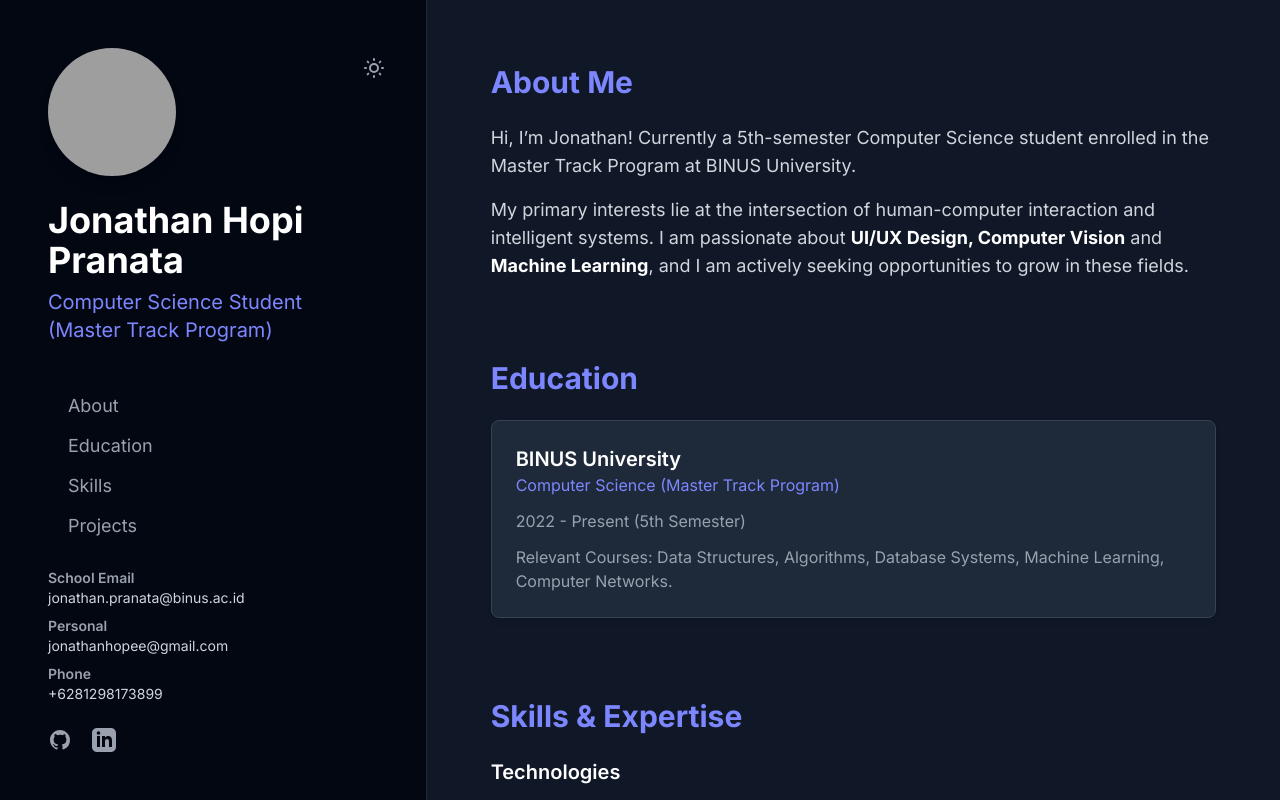
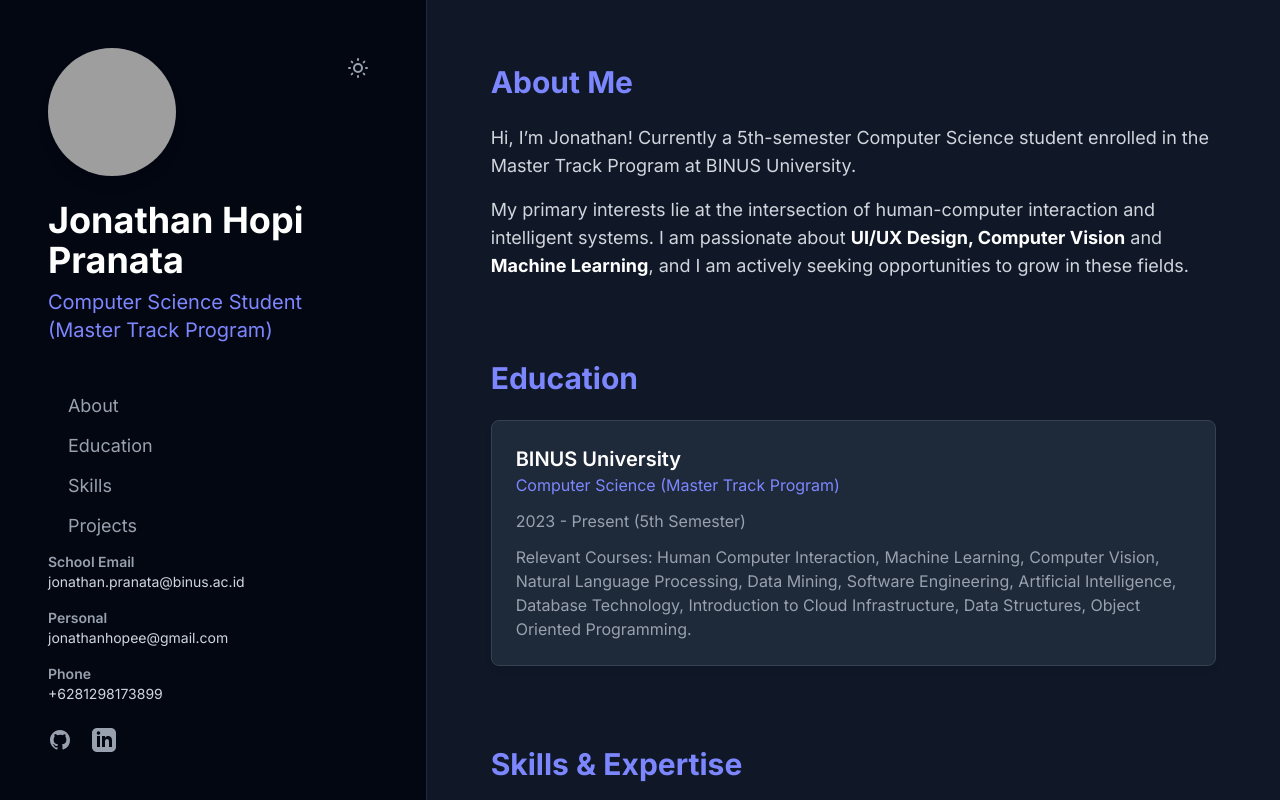
Before and after one commit to Jehopss/my-portofolio, a Next.js app: page / in a window 1280 px wide. Built offline with nearby package versions, Linux system fonts and the light colour scheme; grey boxes are pictures that could not be loaded.

Commit message:
Corrected spelling

```diff
--- a/next.config.ts
+++ b/next.config.ts
@@ -1,17 +1,17 @@
 // Ini buat deployment
-/** @type {import('next').NextConfig} */
+// /** @type {import('next').NextConfig} */
 
-const nextConfig = {
-  output: "export",
-}
+// const nextConfig = {
+//   output: "export",
+// }
 
-module.exports = nextConfig;
+// module.exports = nextConfig;
 
 
 // Ini buat dev
-// /** @type {import('next').NextConfig} */
-// const nextConfig = {
-//   reactStrictMode: true,
-// };
+/** @type {import('next').NextConfig} */
+const nextConfig = {
+  reactStrictMode: true,
+};
 
-// module.exports = nextConfig;
+module.exports = nextConfig;
--- a/src/app/page.tsx
+++ b/src/app/page.tsx
@@ -23,6 +23,9 @@ const expertiseAreas = [
   "Database",
   "Data Analysis",
   "Machine Learning",
+  "Computer Vision",
+  "Natural Language Processing",
+  "Data Mining",
   "Computer Networks",
 ];
 
@@ -39,38 +42,17 @@ export default function Home() {
                  }`}
     >
       <header
-        className={`md:w-2/5 lg:w-1/3 md:h-screen md:sticky md:top-0 p-8 md:p-12 flex flex-col justify-between border-b md:border-b-0 md:border-r
+        // 1. TAMBAHKAN 'relative' DI SINI
+        className={`md:w-2/5 lg:w-1/3 md:h-screen md:sticky md:top-0 p-8 md:p-12 flex flex-col justify-between border-b md:border-b-0 md:border-r relative
                    ${
                      isDarkMode
                        ? "bg-gray-950 border-gray-800"
                        : "bg-white border-gray-200"
                    }`}
       >
-        <div>
-          <div className="flex justify-between items-start mb-6">
-            <div className="flex flex-col items-center md:items-start text-center md:text-left">
-              <Image
-                src={profilePic.src}
-                alt="Jonathan Hopi Pranata"
-                width={128}
-                height={128}
-                className="w-32 h-32 rounded-full mb-6 shadow-lg object-cover object-[50%_10%]"
-              />
-              <h1
-                className={`text-4xl font-bold mb-2
-                           ${isDarkMode ? "text-white" : "text-gray-900"}`}
-              >
-                Jonathan Hopi Pranata
-              </h1>
-              <h2
-                className={`text-xl mb-6
-                           ${isDarkMode ? "text-indigo-400" : "text-blue-700"}`}
-              >
-                Computer Science Student (Master Track Program)
-              </h2>
-            </div>
-
-            <div className="ml-4 -mt-2 md:mt-0 md:-mr-4">
+        {/* 2. PINDAHKAN TOMBOL KE SINI DENGAN POSISI ABSOLUTE */}
+        {/* Tombol ini sekarang ada di luar alur, di pojok kanan atas */}
+        <div className="absolute top-0 right-0 p-8 md:p-12">
           <button
             onClick={() => setIsDarkMode(!isDarkMode)}
             className={`p-2 rounded-lg transition-colors
@@ -114,6 +96,34 @@ export default function Home() {
             )}
           </button>
         </div>
+
+        {/* Isi header lainnya */}
+        <div>
+          {/* 3. HAPUS 'flex justify-between items-start' DARI SINI */}
+          <div className="mb-6">
+            <div className="flex flex-col items-center md:items-start text-center md:text-left">
+              <Image
+                src={profilePic.src}
+                alt="Jonathan Hopi Pranata"
+                width={128}
+                height={128}
+                className="w-32 h-32 rounded-full mb-6 shadow-lg object-cover object-[50%_10%]"
+              />
+              <h1
+                className={`text-4xl font-bold mb-2
+                           ${isDarkMode ? "text-white" : "text-gray-900"}`}
+              >
+                Jonathan Hopi Pranata
+              </h1>
+              <h2
+                className={`text-xl mb-6
+                           ${isDarkMode ? "text-indigo-400" : "text-blue-700"}`}
+              >
+                Computer Science Student (Master Track Program)
+              </h2>
+            </div>
+
+            {/* Tombol toggle SUDAH DIHAPUS dari sini */}
           </div>
 
           <nav className="hidden md:block">
@@ -187,7 +197,7 @@ export default function Home() {
         </div>
 
         <div className="mt-8 md:mt-0 text-center md:text-left">
-          <div className="space-y-2 text-sm mb-6">
+          <div className="space-y-4 text-sm mb-6">
             {" "}
             <div>
               <p
@@ -289,7 +299,7 @@ export default function Home() {
         </div>
       </header>
 
-      {/* Konten Kanan */}
+      {/* Konten Kanan (Tidak ada perubahan di sini) */}
       <div className="md:w-3/5 lg:w-2/3 md:h-screen md:overflow-y-auto p-8 md:p-16">
         <div className="max-w-3xl mx-auto space-y-20">
           <section id="about" className="scroll-mt-16">
@@ -359,14 +369,17 @@ export default function Home() {
                 className={`mt-3
                            ${isDarkMode ? "text-gray-400" : "text-gray-700"}`}
               >
-                2022 - Present (5th Semester)
+                2023 - Present (5th Semester)
               </p>
               <p
                 className={`mt-3
                            ${isDarkMode ? "text-gray-400" : "text-gray-700"}`}
               >
-                Relevant Courses: Data Structures, Algorithms, Database Systems,
-                Machine Learning, Computer Networks.
+                Relevant Courses: Human Computer Interaction, Machine Learning,
+                Computer Vision, Natural Language Processing, Data Mining,
+                Software Engineering, Artificial Intelligence, Database
+                Technology, Introduction to Cloud Infrastructure, Data
+                Structures, Object Oriented Programming.
               </p>
             </div>
           </section>
@@ -423,7 +436,7 @@ export default function Home() {
               {expertiseAreas.map((exp) => (
                 <div
                   key={exp}
-                  className={`p-4 rounded-lg shadow-sm text-center transition-all duration-300
+                  className={`flex items-center justify-center p-4 rounded-lg shadow-sm text-center transition-all duration-300
         ${
           isDarkMode
             ? "bg-gray-800 hover:bg-gray-700/70 border border-gray-700 hover:border-indigo-500"
@@ -431,7 +444,7 @@ export default function Home() {
         }`}
                 >
                   <p
-                    className={`font-semibold
+                    className={`font-semibold text-center break-words leading-snug
           ${isDarkMode ? "text-white" : "text-gray-900"}`}
                   >
                     {exp}
```
Lines whose indentation alone changed are shown as unchanged.
